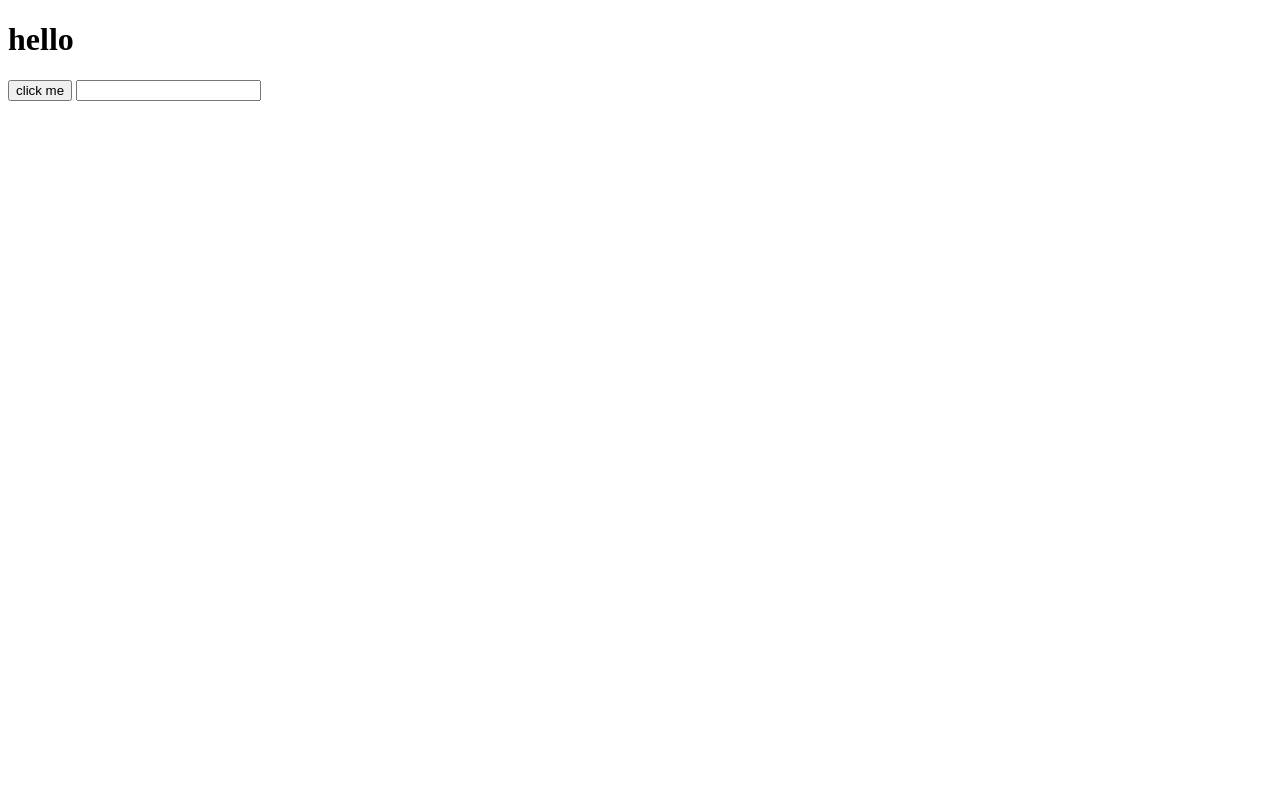
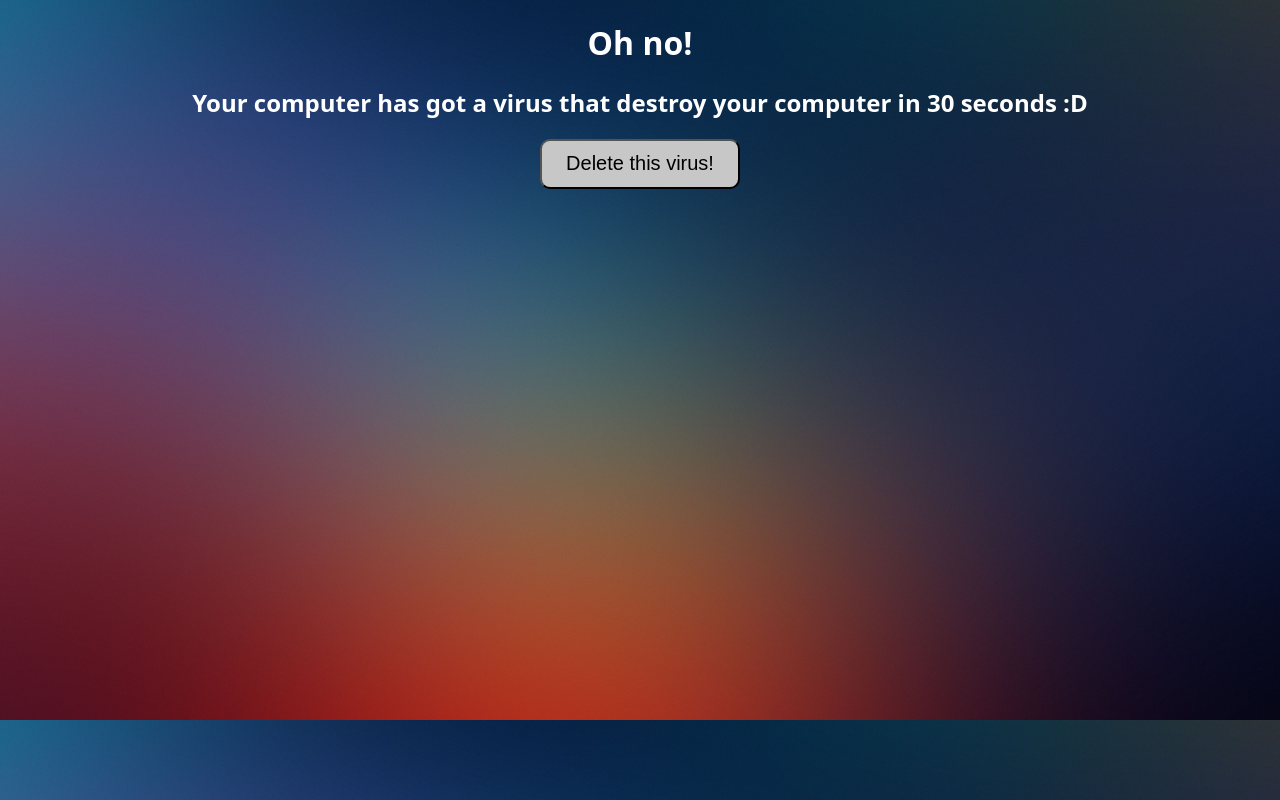
Before and after one commit to diamondore7106/GPprojekt1-test-, a plain HTML site: page index.html in a window 1280 px wide. Drawn offline with Linux system fonts and the light colour scheme.

Commit message:
Oh no! You have a virus :D

```diff
--- a/index.html
+++ b/index.html
@@ -5,13 +5,14 @@
     <meta charset="UTF-8">
     <meta http-equiv="X-UA-Compatible" content="IE=edge">
     <meta name="viewport" content="width=device-width, initial-scale=1.0">
-    <title>Document</title>
+    <link rel="stylesheet" href="style.css">
+    <title>Oh no!</title>
 </head>
 
 <body>
-    <h1>hello</h1>
-    <button>click me</button>
-    <input type="text">
+    <h1>Oh no!</h1>
+    <h2>Your computer has got a virus that destroy your computer in 30 seconds :D</h2>
+    <a href="https://www.youtube.com/watch?v=dQw4w9WgXcQ"><button>Delete this virus!</button></a>
 </body>
 
 </html>
--- /dev/null
+++ b/style.css
@@ -0,0 +1,19 @@
+body {
+    text-align: center;
+    color: white;
+    background-image: url(background.jpg);
+    background-size: 100%;
+    font-family: system-ui, -apple-system, BlinkMacSystemFont, 'Segoe UI', Roboto, Oxygen, Ubuntu, Cantarell, 'Open Sans', 'Helvetica Neue', sans-serif;
+}
+
+button {
+    background-color: rgb(199, 199, 199);
+    border-radius: 10px;
+    width: 200px;
+    height: 50px;
+    font-size: 20px;
+}
+
+button:hover {
+    background-color: rgb(232, 232, 232);
+}
```
Also changed, not shown: background.jpg (added).
